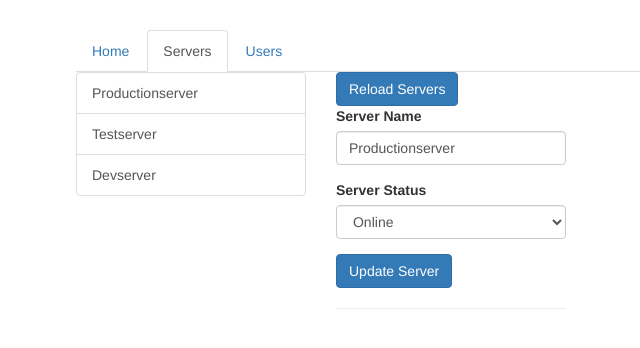
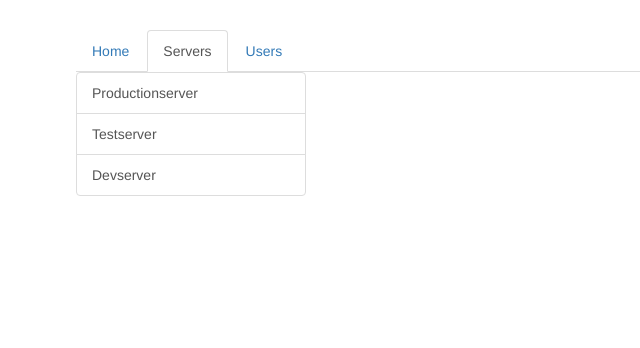
Before and after one commit to techraiders/routing-angular, an Angular app: page /servers in a window 1280 px wide. Shown: the top 348 px of the page, without its empty margins (189-829 px from the left). Built offline with nearby package versions, Linux system fonts and the light colour scheme.

Commit message:
Implements child routing / nested routes using children property.

```diff
--- a/src/app/servers/servers.component.html
+++ b/src/app/servers/servers.component.html
@@ -13,9 +13,10 @@
     </div>
   </div>
   <div class="col-xs-12 col-sm-4">
-    <button class="btn btn-primary" (click)="onReload()">Reload Servers</button>
+    <router-outlet></router-outlet>
+    <!-- <button class="btn btn-primary" (click)="onReload()">Reload Servers</button>
     <app-edit-server></app-edit-server>
     <hr>
-    <!-- <app-server></app-server> -->
+     <app-server></app-server> -->
   </div>
 </div>
--- a/src/app/users/users.component.html
+++ b/src/app/users/users.component.html
@@ -11,6 +11,7 @@
     </div>
   </div>
   <div class="col-xs-12 col-sm-4">
-    <app-user></app-user>
+    <!-- <app-user></app-user> -->
+    <router-outlet></router-outlet>
   </div>
 </div>
```
Also changed, not shown: src/app/app.module.ts (+7 -5 lines).
